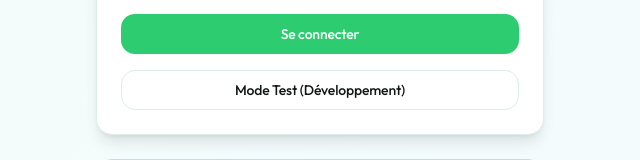
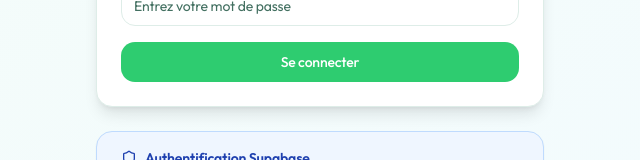
Before and after one commit to dayanisek457/projet-gaia, a React (Vite) app: page /admin in a window 1280 px wide. Shown: the part 389-549 px from the top of the page, without its empty margins (320-960 px from the left). Built offline with nearby package versions, Linux system fonts and the light colour scheme; a web font is replaced by a local one.

Commit message:
Remove test mode authentication bypass for security
Co-authored-by: dayanisek457 <172853528+dayanisek457@users.noreply.github.com>

```diff
--- a/src/components/Login.tsx
+++ b/src/components/Login.tsx
@@ -18,17 +18,6 @@ const Login = ({ onLogin }: LoginProps) => {
   const [loading, setLoading] = useState(false);
   const [error, setError] = useState('');
 
-  const handleTestMode = () => {
-    console.log('Activating test mode');
-    localStorage.setItem('admin-test-mode', 'true');
-    const testUser: AuthUser = {
-      email: 'test@gaia-project.com',
-      id: 'test-user-123',
-      role: 'admin'
-    };
-    toast.success('Mode test activé');
-    onLogin(testUser);
-  };
   const handleSubmit = async (e: React.FormEvent) => {
     e.preventDefault();
     setLoading(true);
@@ -50,7 +39,7 @@ const Login = ({ onLogin }: LoginProps) => {
       }
     } catch (err) {
       console.error('Login error:', err);
-      setError('Erreur lors de la connexion - Service indisponible');
+      setError('Erreur lors de la connexion');
     } finally {
       setLoading(false);
     }
@@ -132,17 +121,6 @@ const Login = ({ onLogin }: LoginProps) => {
               >
                 {loading ? 'Connexion...' : 'Se connecter'}
               </Button>
-
-              {/* Test Mode Button for Development */}
-              <Button
-                type="button"
-                variant="outline"
-                className="w-full"
-                onClick={handleTestMode}
-                disabled={loading}
-              >
-                Mode Test (Développement)
-              </Button>
             </form>
           </CardContent>
         </Card>
--- a/src/pages/Admin.tsx
+++ b/src/pages/Admin.tsx
@@ -24,23 +24,6 @@ const Admin = () => {
     // Check if user is already authenticated
     const checkAuth = async () => {
       try {
-        // Development bypass - check for test mode
-        const urlParams = new URLSearchParams(window.location.search);
-        const testMode = urlParams.get('test') === 'true' || localStorage.getItem('admin-test-mode') === 'true';
-
-        if (testMode) {
-          console.log('Test mode enabled - bypassing authentication');
-          const testUser: AuthUser = {
-            email: 'test@gaia-project.com',
-            id: 'test-user-123',
-            role: 'admin'
-          };
-          setIsAuthenticated(true);
-          setCurrentUser(testUser);
-          setLoading(false);
-          return;
-        }
-
         const user = await authService.getCurrentUser();
         if (user) {
           setIsAuthenticated(true);
@@ -48,18 +31,6 @@ const Admin = () => {
         }
       } catch (error) {
         console.error('Error checking auth:', error);
-        // If Supabase is unreachable, check for test mode as fallback
-        const testMode = localStorage.getItem('admin-test-mode') === 'true';
-        if (testMode) {
-          console.log('Supabase unreachable - falling back to test mode');
-          const testUser: AuthUser = {
-            email: 'test@gaia-project.com',
-            id: 'test-user-123',
-            role: 'admin'
-          };
-          setIsAuthenticated(true);
-          setCurrentUser(testUser);
-        }
       } finally {
         setLoading(false);
       }
```
